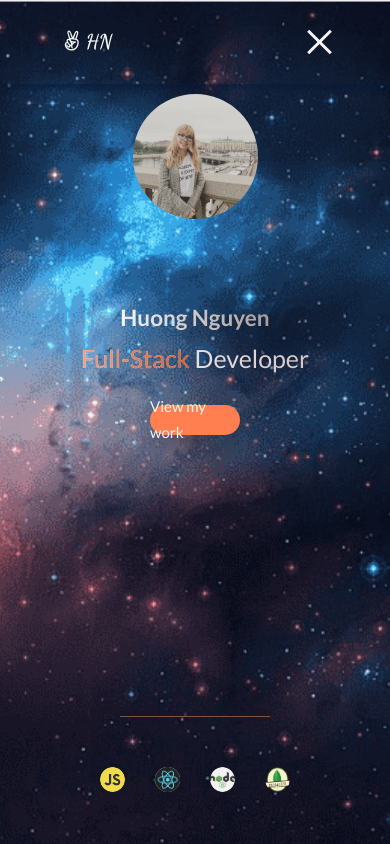
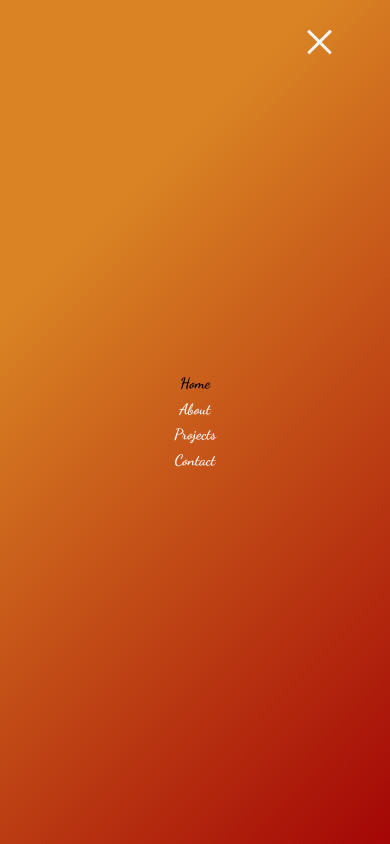
Before and after one commit to huongnguyen1709/my-porfolio-react, a React (Create React App) app: page / in a window 390 px wide. Both pictures are taken after a click on the button 318 px from the left and 42 px from the top of the page. Built offline with nearby package versions, Linux system fonts and the light colour scheme.

Commit message:
change hamburger butto

```diff
--- a/src/components/home/NavBar.js
+++ b/src/components/home/NavBar.js
@@ -1,9 +1,12 @@
 import React, {useState} from 'react';
-import { Link } from "react-router-dom";
+import { Link, useLocation, NavLink } from "react-router-dom";
 import Hamburger from 'hamburger-react'
 
 const NavBar = () => {
     const [isOpen, setOpen] = useState(false)
+    const location = useLocation();
+    const pathname = location.pathname
+    console.log(location.pathname);
 
     return (
         <nav className="navigation">
@@ -16,17 +19,13 @@ const NavBar = () => {
 
 
             {/* Toggle Menu */}
-            <Hamburger className="ham-btn" toggled={isOpen} toggle={setOpen}  />
-            {/* <nav >
-                <span></span>
-                <span></span>
-                <span></span>
-            </nav> */}
-            <div className="toggle_menu">
-                <a href="#header" className="nav-link">Home</a>
-                <a href="#about" className="nav-link">About</a>
-                <a href="#project" className="nav-link">Project</a>
-                <a href="#contact" className="nav-link">Contact</a>
+            <Hamburger toggled={isOpen} toggle={setOpen}  />
+
+            <div className={isOpen ? 'toggle_menu visible' : 'toggle_menu hidden'}>
+                <Link to="/" className={pathname === '/' ? 'nav-link selected' : 'nav-link'}>Home</Link>
+                <Link to="/about" className={pathname === '/about' ? 'nav-link selected' : 'nav-link'}>About</Link>
+                <Link to="/projects" className={pathname === '/projects' ? 'nav-link selected' : 'nav-link'}>Projects</Link>
+                <Link to="/contact" className={pathname === '/contact' ? 'nav-link selected' : 'nav-link'}>Contact</Link>
             </div>
         </nav>
 
--- a/src/sass/sections/_navbar.scss
+++ b/src/sass/sections/_navbar.scss
@@ -122,22 +122,14 @@
 /* TOGGLE MENU */
 .hamburger-react {
   grid-column: 9/12;
-  // width: 8rem;
-  // height: 6rem;
-  padding: 0.4rem 0.8rem;
-  // background: coral;
   color: whitesmoke;
   margin: auto;
   display: none;
 
   @media only screen and (max-width: $bp-small-xs) {
     display: block;
+    z-index: 2;
   }
-
-  // @media only screen and (max-width: $bp-extra-small) {
-  //   max-width: 6rem;
-  //   max-height: 4rem;
-  // }
 }
 // .ham-btn {
 //   grid-column: 9/12;
@@ -174,5 +166,46 @@
 // }
 
 .toggle_menu {
-  display: none;
+  position: fixed;
+  top: 0;
+  left: 0;
+  height: 100%;
+  width: 100%;
+  background-color: #a40606;
+  background-image: linear-gradient(315deg, #a40606 0%, #d98324 74%);
+
+  visibility: hidden;
+
+  -webkit-transform: translateX(100%);
+  transform: translateX(100%);
+
+  display: flex;
+  flex-direction: column;
+  justify-content: center;
+  align-items: center;
+
+  // @media only screen and (max-width: $bp-small-xs) {
+  //   visibility: visible;
+  // }
 }
+
+.visible {
+  visibility: visible;
+  z-index: 1;
+  -webkit-transform: translateX(0%);
+  transform: translateX(0%);
+  transition: all 0.5s;
+}
+
+.hidden {
+  visibility: hidden;
+  -webkit-transform: translateX(100%);
+  transform: translateX(100%);
+  transition: all 0.5s;
+}
+
+.selected {
+  // font-family: 'Lato', sans-serif;
+  font-weight: bold;
+  color: black;
+}
```
